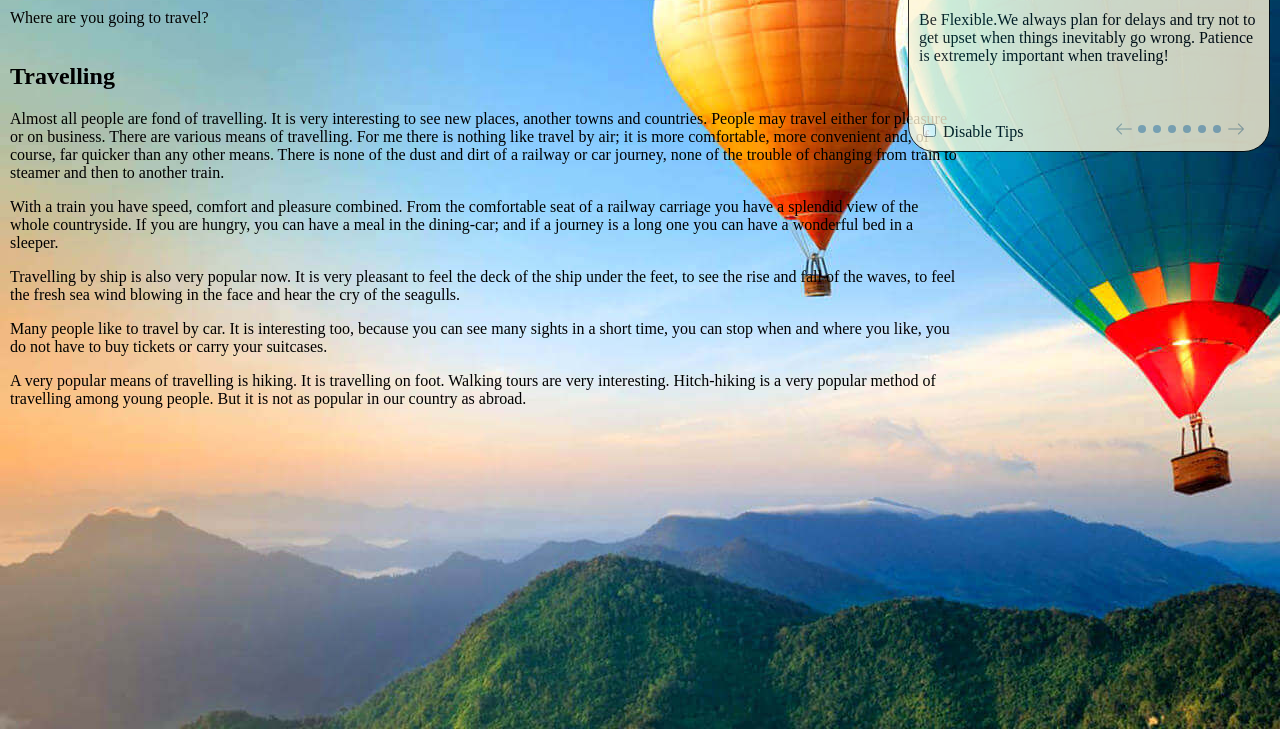
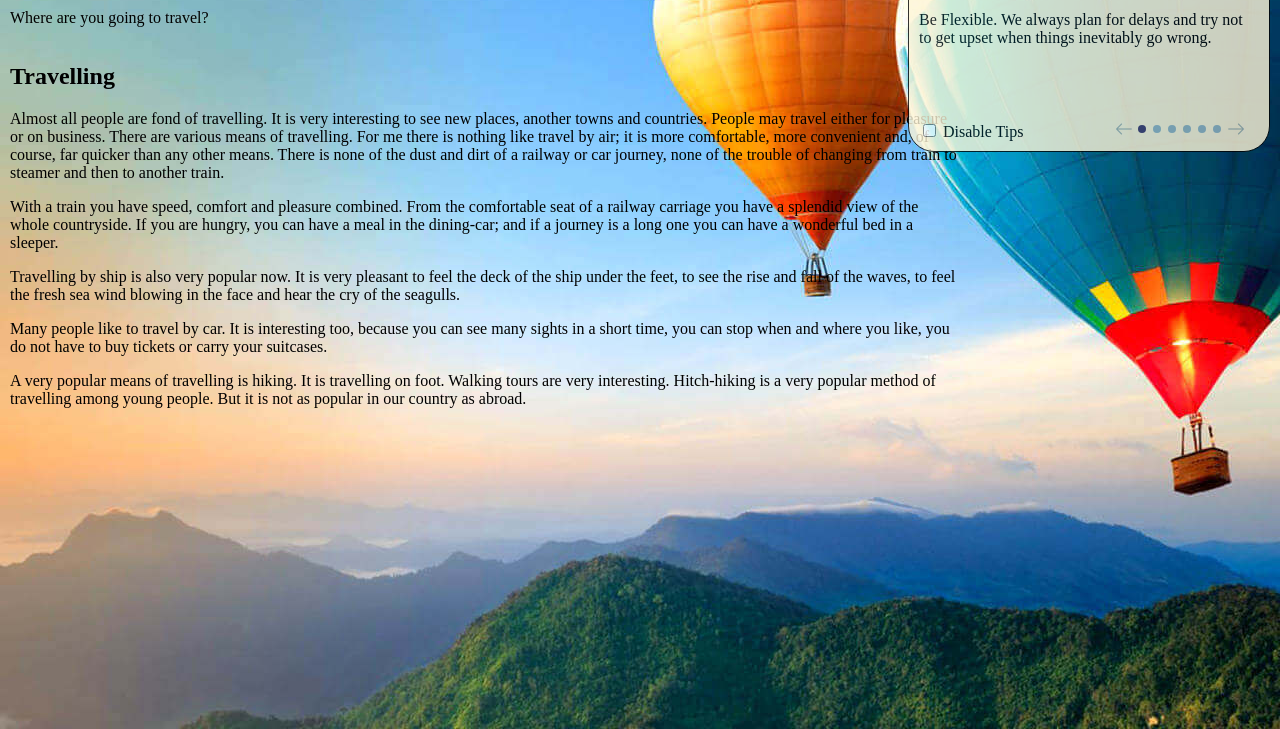
Before and after one commit to Vladqqqqoo/myJsProjects, a plain HTML site: page codejam-dom/index.html in a window 1280 px wide. Shown: the part 71-800 px from the top of the page. Drawn offline with Linux system fonts and the light colour scheme.

Commit message:
feat: add Ðdynamic points

```diff
--- a/codejam-dom/index.html
+++ b/codejam-dom/index.html
@@ -16,8 +16,7 @@
 				<img class="closeNotification" src="./resourses/close.png" alt="close_icon">
 				<article class="tips_article">
 					<h1>EMAIL TIP OF THE DAY</h1>
-					<p id="textNotification">Be Flexible.We always plan for delays and try not to get upset when things inevitably go wrong.
-						Patience is extremely important when traveling!</p>
+					<p id="textNotification"></p>
 				</article>
 				<nav class="tips_panel">
 					<form class="sendCheck">
@@ -26,14 +25,7 @@
 					</form>
 					<div class="scroll_tips">
 						<img class="left_arrow" src="./resourses/left-arrow.png" alt="left-arrow_icon">
-						<div class="tips" id="tips">
-							<div class="tip"></div>
-							<div class="tip"></div>
-							<div class="tip"></div>
-							<div class="tip"></div>
-							<div class="tip"></div>
-							<div class="tip"></div>
-						</div>
+						<div class="tips" id="tips"></div>
 						<img class="right_arrow" src="./resourses/right-arrow.png" alt="right-arrow_icon">
 					</div>
 				</nav>
--- a/codejam-dom/notification/app.js
+++ b/codejam-dom/notification/app.js
@@ -9,17 +9,38 @@ const strMas = ['Be Flexible. We always plan for delays and try not to get upset
 function tipsFunc() {
 	const notification = document.getElementsByClassName('notification')[0];
 	const isChecked = document.getElementById('checkboxTips');
+	//
 	function closeNotif() {
 		notification.classList.add('hidden');
 		if (isChecked.checked) {
 			localStorage.setItem('openNotification', 'false');
 		}
 	}
+	//
+	let count = 0;
+	function createElement() {
+		count += 1;
+		const div = document.createElement('div');
+		div.id = count;
+		div.className = 'tip';
+		return div;
+	}
+	//
 	const open = localStorage.getItem('openNotification');
 	if (open !== 'false') {
 		notification.classList.remove('hidden');
 		const exit = document.getElementsByClassName('closeNotification')[0];
 		exit.addEventListener('click', closeNotif);
+		//
+		const i = 0;
+		const notTxt = document.getElementById('textNotification');
+		notTxt.innerHTML = strMas[i];
+		//
+		const tips = document.getElementById('tips');
+		//
+		strMas.map(() => tips.appendChild(createElement()));
+		tips.childNodes[0].classList.add('chosenTip');
+		//
 	}
 }
 
```
